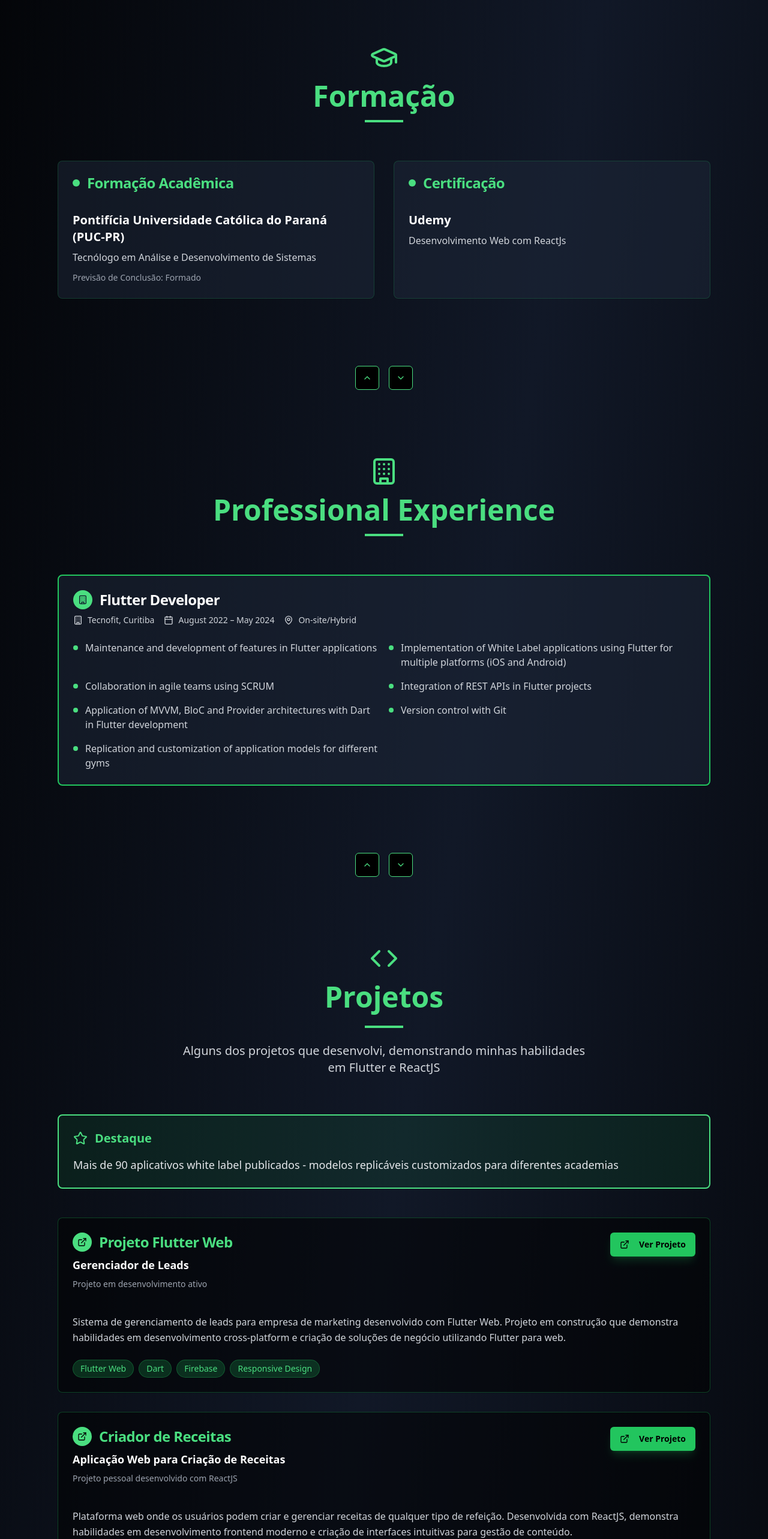
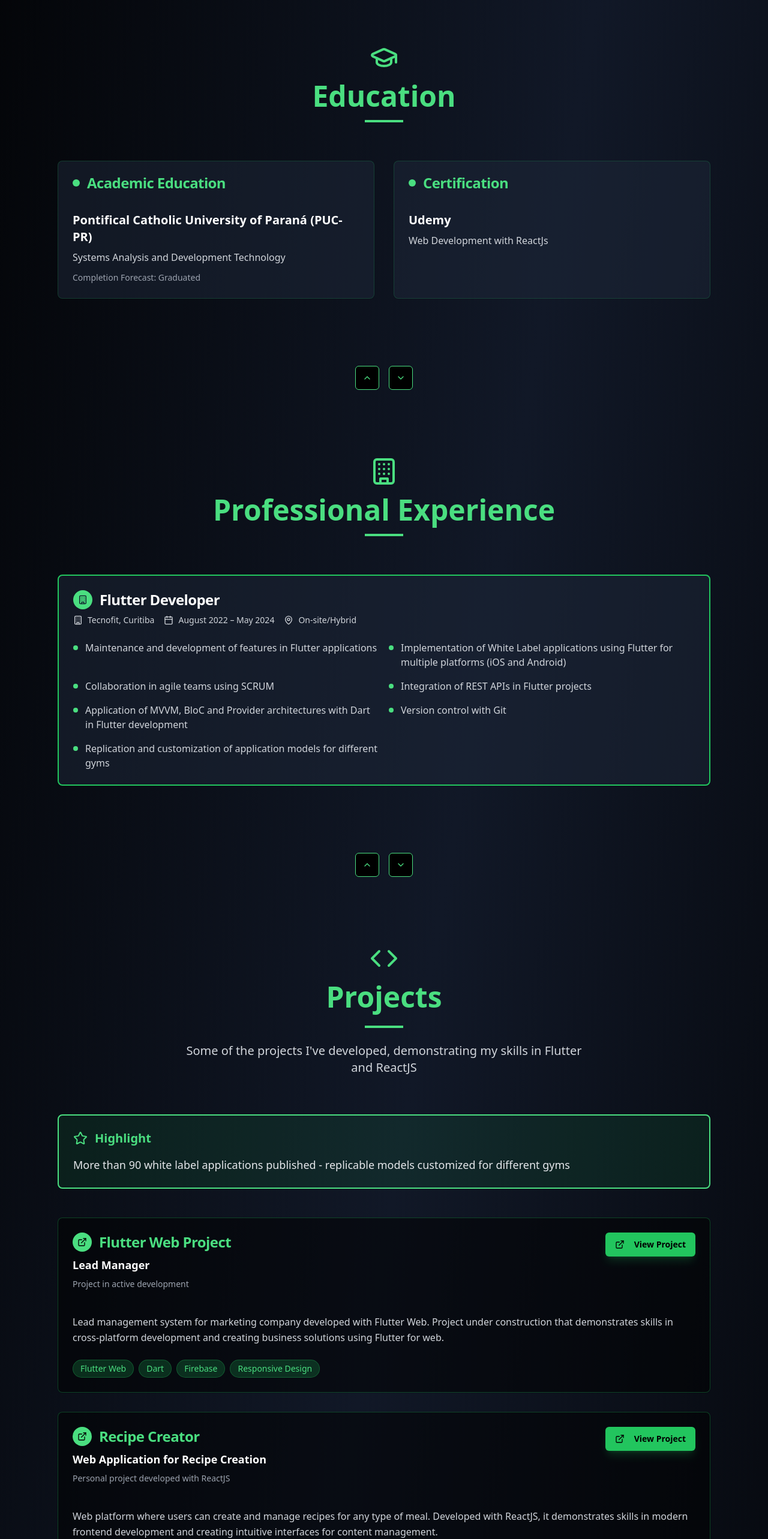
Before and after one commit to FabioSonats/pro-portifolio, a React (Vite) app: page / in a window 1280 px wide. Shown: the part 1680-4246 px from the top of the page at 60% size. Built offline with nearby package versions, Linux system fonts and the light colour scheme.

Commit message:
Fix: Multilingual support and section navigation
Ensure all sections translate to English. Fix section navigation to scroll to the next section on up arrow click.

```diff
--- a/src/components/ContactSection.tsx
+++ b/src/components/ContactSection.tsx
@@ -2,24 +2,27 @@
 import { Mail, Linkedin, Github } from "lucide-react";
 import { Button } from "@/components/ui/button";
 import { Card, CardContent } from "@/components/ui/card";
+import { useLanguage } from "@/contexts/LanguageContext";
 
 const ContactSection = () => {
+  const { t } = useLanguage();
+
   const contactMethods = [
     {
       icon: Mail,
-      title: "Email",
+      title: t('email'),
       subtitle: "ferreirafabio51@gmail.com",
       action: "mailto:ferreirafabio51@gmail.com"
     },
     {
       icon: Linkedin,
-      title: "LinkedIn",
-      subtitle: "Conecte-se",
+      title: t('linkedin'),
+      subtitle: t('connect'),
       action: "https://www.linkedin.com/in/ferreira-f%C3%A1bio-98b4304a/"
     },
     {
       icon: Github,
-      title: "GitHub",
+      title: t('github'),
       subtitle: "Projetos",
       action: "https://github.com/FabioSonats"
     }
@@ -30,12 +33,11 @@ const ContactSection = () => {
       <div className="container max-w-6xl mx-auto">
         <div className="text-center mb-16">
           <h2 className="text-4xl md:text-5xl font-bold text-green-400 mb-6">
-            Vamos Trabalhar Juntos?
+            {t('workTogether')}
           </h2>
           <div className="w-16 h-1 bg-green-400 mx-auto mb-6"></div>
           <p className="text-xl text-gray-300 max-w-2xl mx-auto">
-            Estou sempre interessado em novos projetos e oportunidades. Entre em
-            contato para discutirmos como posso contribuir com seu projeto.
+            {t('contactSubtitle')}
           </p>
         </div>
 
@@ -51,7 +53,7 @@ const ContactSection = () => {
                   className="bg-green-500 hover:bg-green-600 text-black font-bold w-full shadow-lg shadow-green-500/20"
                 >
                   <a href={method.action} target="_blank" rel="noopener noreferrer">
-                    {method.title === "Email" ? "Enviar Email" : "Acessar"}
+                    {method.title === t('email') ? t('sendEmail') : t('access')}
                   </a>
                 </Button>
               </CardContent>
--- a/src/components/EducationSection.tsx
+++ b/src/components/EducationSection.tsx
@@ -1,14 +1,18 @@
+
 import { GraduationCap, Award } from "lucide-react";
 import { Card, CardContent, CardHeader, CardTitle } from "@/components/ui/card";
+import { useLanguage } from "@/contexts/LanguageContext";
 
 const EducationSection = () => {
+  const { t } = useLanguage();
+
   return (
     <section id="education" className="py-20 px-4">
       <div className="container max-w-6xl mx-auto">
         <div className="text-center mb-16">
           <GraduationCap className="h-12 w-12 text-green-400 mx-auto mb-4" />
           <h2 className="text-4xl md:text-5xl font-bold text-green-400 mb-4">
-            Formação
+            {t('education')}
           </h2>
           <div className="w-16 h-1 bg-green-400 mx-auto"></div>
         </div>
@@ -18,18 +22,18 @@ const EducationSection = () => {
             <CardHeader>
               <div className="flex items-center gap-3 mb-3">
                 <div className="w-3 h-3 bg-green-400 rounded-full"></div>
-                <CardTitle className="text-green-400">Formação Acadêmica</CardTitle>
+                <CardTitle className="text-green-400">{t('academicEducation')}</CardTitle>
               </div>
             </CardHeader>
             <CardContent>
               <h3 className="text-xl font-bold text-white mb-2">
-                Pontifícia Universidade Católica do Paraná (PUC-PR)
+                {t('pucPr')}
               </h3>
               <p className="text-gray-300 mb-3">
-                Tecnólogo em Análise e Desenvolvimento de Sistemas
+                {t('systemsAnalysis')}
               </p>
               <p className="text-sm text-gray-400">
-                Previsão de Conclusão: Formado
+                {t('completionForecast')}
               </p>
             </CardContent>
           </Card>
@@ -38,13 +42,13 @@ const EducationSection = () => {
             <CardHeader>
               <div className="flex items-center gap-3 mb-3">
                 <div className="w-3 h-3 bg-green-400 rounded-full"></div>
-                <CardTitle className="text-green-400">Certificação</CardTitle>
+                <CardTitle className="text-green-400">{t('certification')}</CardTitle>
               </div>
             </CardHeader>
             <CardContent>
-              <h3 className="text-xl font-bold text-white mb-2">Udemy</h3>
+              <h3 className="text-xl font-bold text-white mb-2">{t('udemy')}</h3>
               <p className="text-gray-300 mb-3">
-                Desenvolvimento Web com ReactJs
+                {t('webDevelopment')}
               </p>
             </CardContent>
           </Card>
--- a/src/components/LanguagesSection.tsx
+++ b/src/components/LanguagesSection.tsx
@@ -1,16 +1,20 @@
+
 import { Globe } from "lucide-react";
 import { Card, CardContent } from "@/components/ui/card";
+import { useLanguage } from "@/contexts/LanguageContext";
 
 const LanguagesSection = () => {
+  const { t } = useLanguage();
+
   const languages = [
     {
-      language: "Português",
-      level: "Nativo",
+      language: t('portuguese'),
+      level: t('native'),
       flag: "🇧🇷"
     },
     {
-      language: "Inglês",
-      level: "Intermediário",
+      language: t('english'),
+      level: t('intermediate'),
       flag: "🇺🇸"
     }
   ];
@@ -21,7 +25,7 @@ const LanguagesSection = () => {
         <div className="text-center mb-16">
           <Globe className="h-12 w-12 text-green-400 mx-auto mb-4" />
           <h2 className="text-4xl md:text-5xl font-bold text-green-400 mb-4">
-            Idiomas
+            {t('languages')}
           </h2>
           <div className="w-16 h-1 bg-green-400 mx-auto"></div>
         </div>
--- a/src/components/ProjectsSection.tsx
+++ b/src/components/ProjectsSection.tsx
@@ -2,23 +2,26 @@
 import { ExternalLink, Code, Star } from "lucide-react";
 import { Card, CardContent, CardHeader, CardTitle } from "@/components/ui/card";
 import { Button } from "@/components/ui/button";
+import { useLanguage } from "@/contexts/LanguageContext";
 
 const ProjectsSection = () => {
+  const { t } = useLanguage();
+
   const projects = [
     {
-      title: "Projeto Flutter Web",
-      subtitle: "Gerenciador de Leads",
-      status: "Projeto em desenvolvimento ativo",
-      description: "Sistema de gerenciamento de leads para empresa de marketing desenvolvido com Flutter Web. Projeto em construção que demonstra habilidades em desenvolvimento cross-platform e criação de soluções de negócio utilizando Flutter para web.",
+      title: t('flutterWebProject'),
+      subtitle: t('leadManager'),
+      status: t('activeProject'),
+      description: t('flutterProjectDesc'),
       technologies: ["Flutter Web", "Dart", "Firebase", "Responsive Design"],
       link: "https://comissao-flutter-web.web.app/",
-      highlight: "Mais de 90 aplicativos white label publicados - modelos replicáveis customizados para diferentes academias"
+      highlight: t('whiteLabel')
     },
     {
-      title: "Criador de Receitas",
-      subtitle: "Aplicação Web para Criação de Receitas",
-      status: "Projeto pessoal desenvolvido com ReactJS",
-      description: "Plataforma web onde os usuários podem criar e gerenciar receitas de qualquer tipo de refeição. Desenvolvida com ReactJS, demonstra habilidades em desenvolvimento frontend moderno e criação de interfaces intuitivas para gestão de conteúdo.",
+      title: t('recipeCreator'),
+      subtitle: t('webRecipeApp'),
+      status: t('personalProject'),
+      description: t('recipeProjectDesc'),
       technologies: ["ReactJS", "JavaScript", "CSS3", "HTML5", "GitHub Pages"],
       link: "https://chef-samurai-site.web.app/#/"
     }
@@ -30,12 +33,11 @@ const ProjectsSection = () => {
         <div className="text-center mb-16">
           <Code className="h-12 w-12 text-green-400 mx-auto mb-4" />
           <h2 className="text-4xl md:text-5xl font-bold text-green-400 mb-6">
-            Projetos
+            {t('projects')}
           </h2>
           <div className="w-16 h-1 bg-green-400 mx-auto mb-6"></div>
           <p className="text-xl text-gray-300 max-w-2xl mx-auto">
-            Alguns dos projetos que desenvolvi, demonstrando minhas habilidades
-            em Flutter e ReactJS
+            {t('projectsSubtitle')}
           </p>
         </div>
 
@@ -45,7 +47,7 @@ const ProjectsSection = () => {
             <CardContent className="p-6">
               <div className="flex items-center gap-3 mb-4">
                 <Star className="h-6 w-6 text-green-400" />
-                <h3 className="text-xl font-bold text-green-400">Destaque</h3>
+                <h3 className="text-xl font-bold text-green-400">{t('highlight')}</h3>
               </div>
               <p className="text-gray-200 text-lg">
                 {projects[0].highlight}
@@ -75,7 +77,7 @@ const ProjectsSection = () => {
                   >
                     <a href={project.link} target="_blank" rel="noopener noreferrer">
                       <ExternalLink className="mr-2 h-4 w-4" />
-                      Ver Projeto
+                      {t('viewProject')}
                     </a>
                   </Button>
                 </div>
--- a/src/components/SkillsSection.tsx
+++ b/src/components/SkillsSection.tsx
@@ -1,27 +1,31 @@
+
 import { Code, Database, Smartphone, Globe } from "lucide-react";
 import { Card, CardContent } from "@/components/ui/card";
+import { useLanguage } from "@/contexts/LanguageContext";
 
 const SkillsSection = () => {
+  const { t } = useLanguage();
+
   const skills = [
     {
       icon: Code,
-      title: "Desenvolvimento Frontend",
-      description: "Experiência com ReactJS, Flutter e desenvolvimento de interfaces responsivas e acessíveis."
+      title: t('frontendDevelopment'),
+      description: t('frontendDesc')
     },
     {
       icon: Database,
-      title: "Banco de Dados",
-      description: "Conhecimento em Firebase, SQLite e integração com APIs REST para gerenciamento de dados."
+      title: t('database'),
+      description: t('databaseDesc')
     },
     {
       icon: Smartphone,
-      title: "Desenvolvimento Mobile",
-      description: "Especializado em Flutter para criação de aplicativos cross-platform para iOS e Android."
+      title: t('mobileDevelopment'),
+      description: t('mobileDesc')
     },
     {
       icon: Globe,
-      title: "Web e Deploy",
-      description: "Habilidades em deploy de aplicações web, hospedagem e otimização para performance."
+      title: t('webDeploy'),
+      description: t('webDeployDesc')
     }
   ];
 
@@ -31,7 +35,7 @@ const SkillsSection = () => {
         <div className="text-center mb-16">
           <Code className="h-12 w-12 text-green-400 mx-auto mb-4" />
           <h2 className="text-4xl md:text-5xl font-bold text-green-400 mb-4">
-            Habilidades Técnicas
+            {t('technicalSkills')}
           </h2>
           <div className="w-16 h-1 bg-green-400 mx-auto"></div>
         </div>
--- a/src/contexts/LanguageContext.tsx
+++ b/src/contexts/LanguageContext.tsx
@@ -41,6 +41,7 @@ const translations = {
     cleanCode: "Clean Code",
 
     // Education Section
+    education: "Education",
     academicEducation: "Academic Education",
     certification: "Certification",
     pucPr: "Pontifical Catholic University of Paraná (PUC-PR)",
@@ -89,6 +90,7 @@ const translations = {
     intermediate: "Intermediate",
 
     // Projects Section
+    projects: "Projects",
     projectsSubtitle: "Some of the projects I've developed, demonstrating my skills in Flutter and ReactJS",
     highlight: "Highlight",
     flutterWebProject: "Flutter Web Project",
@@ -144,6 +146,7 @@ const translations = {
     cleanCode: "Clean Code",
 
     // Education Section
+    education: "Formação",
     academicEducation: "Formação Acadêmica",
     certification: "Certificação",
     pucPr: "Pontifícia Universidade Católica do Paraná (PUC-PR)",
@@ -192,6 +195,7 @@ const translations = {
     intermediate: "Intermediário",
 
     // Projects Section
+    projects: "Projetos",
     projectsSubtitle: "Alguns dos projetos que desenvolvi, demonstrando minhas habilidades em Flutter e ReactJS",
     highlight: "Destaque",
     flutterWebProject: "Projeto Flutter Web",
```
Also changed, not shown: src/components/SoftSkillsSection.tsx (+9 -5 lines).
